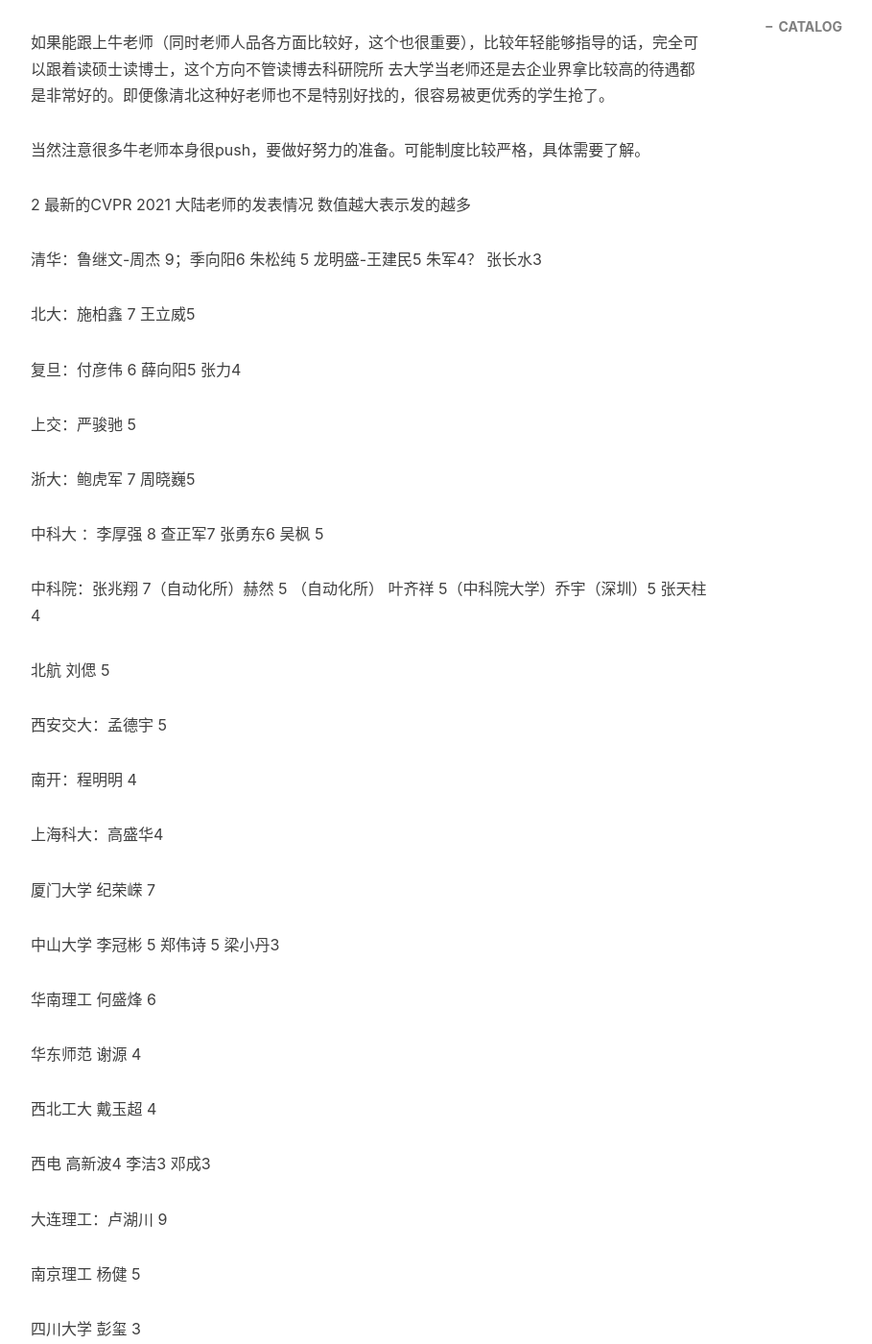
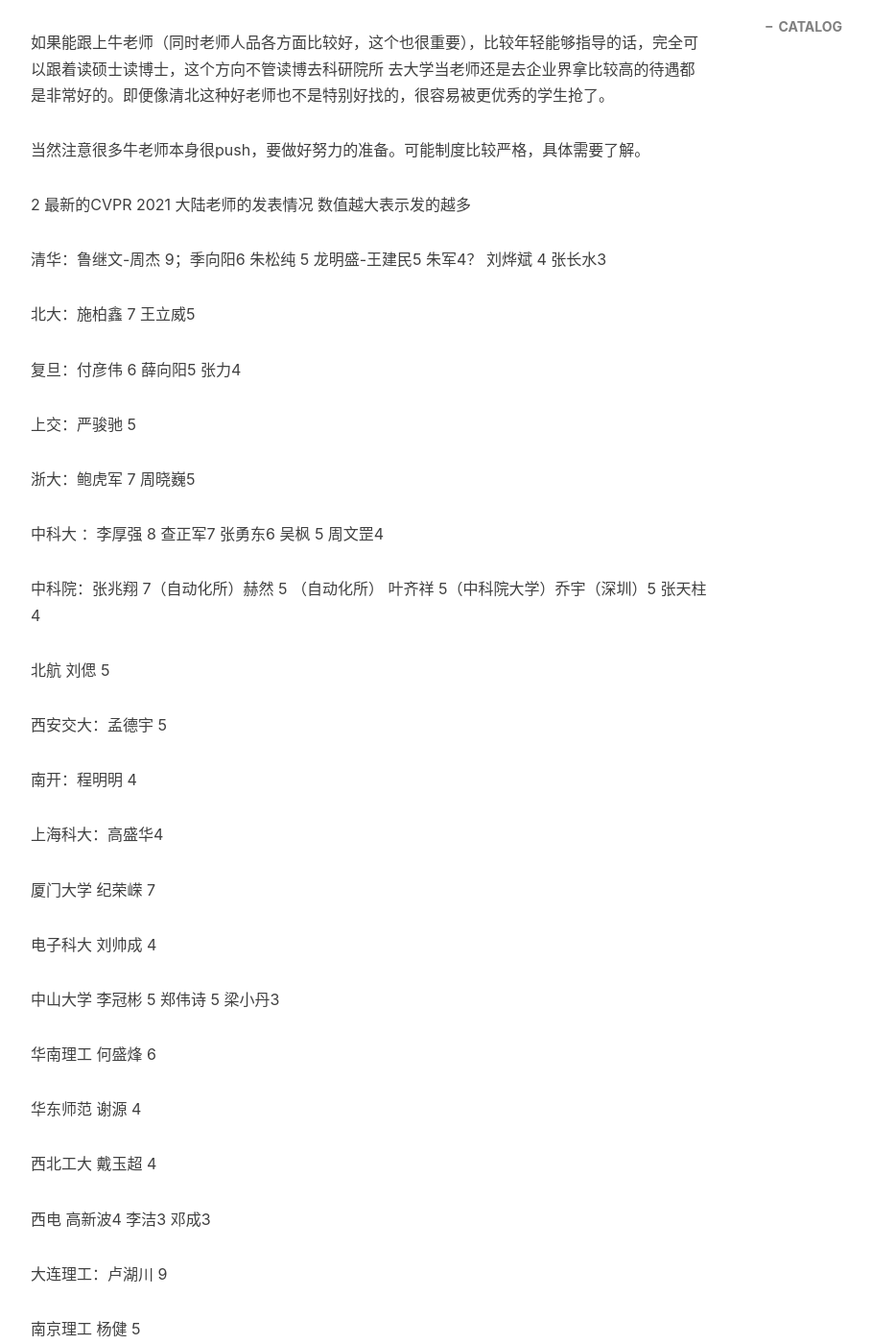
Before and after one commit to pengjiao123/pengjiao123.github.io, a Jekyll site: the page built from _posts/2021-07-07-大陆地区非计算机软件学院老师招生.md, in a window 1280 px wide and 1400 px high, scrolled down 2195 px. Shown: the whole window at 96% size, without its empty margins (233-1142 px from the left). Built offline with Jekyll 4.4.1, drawn with Linux system fonts in a browser that asks for light colours; nearby versions of some CDN libraries; comment, search, counter and statistics services are not loaded.

Commit message:
Update 2021-07-07-大陆地区非计算机软件学院老师招生.md

```diff
--- a/_posts/2021-07-07-大陆地区非计算机软件学院老师招生.md
+++ b/_posts/2021-07-07-大陆地区非计算机软件学院老师招生.md
@@ -63,7 +63,7 @@
 
 2 最新的CVPR 2021 大陆老师的发表情况 数值越大表示发的越多
 
-清华：鲁继文-周杰 9；季向阳6 朱松纯 5 龙明盛-王建民5 朱军4？ 张长水3
+清华：鲁继文-周杰 9；季向阳6 朱松纯 5 龙明盛-王建民5 朱军4？ 刘烨斌 4 张长水3
 
 北大：施柏鑫 7 王立威5
 
@@ -73,7 +73,7 @@
 
 浙大：鲍虎军 7 周晓巍5
 
-中科大 ：李厚强 8 查正军7 张勇东6 吴枫 5
+中科大 ：李厚强 8 查正军7 张勇东6 吴枫 5 周文罡4
 
 中科院：张兆翔 7（自动化所）赫然 5 （自动化所） 叶齐祥 5（中科院大学）乔宇（深圳）5 张天柱 4
 
@@ -86,6 +86,8 @@
 上海科大：高盛华4
 
 厦门大学 纪荣嵘 7
+
+电子科大 刘帅成 4
 
 中山大学 李冠彬 5 郑伟诗 5  梁小丹3
 
```
